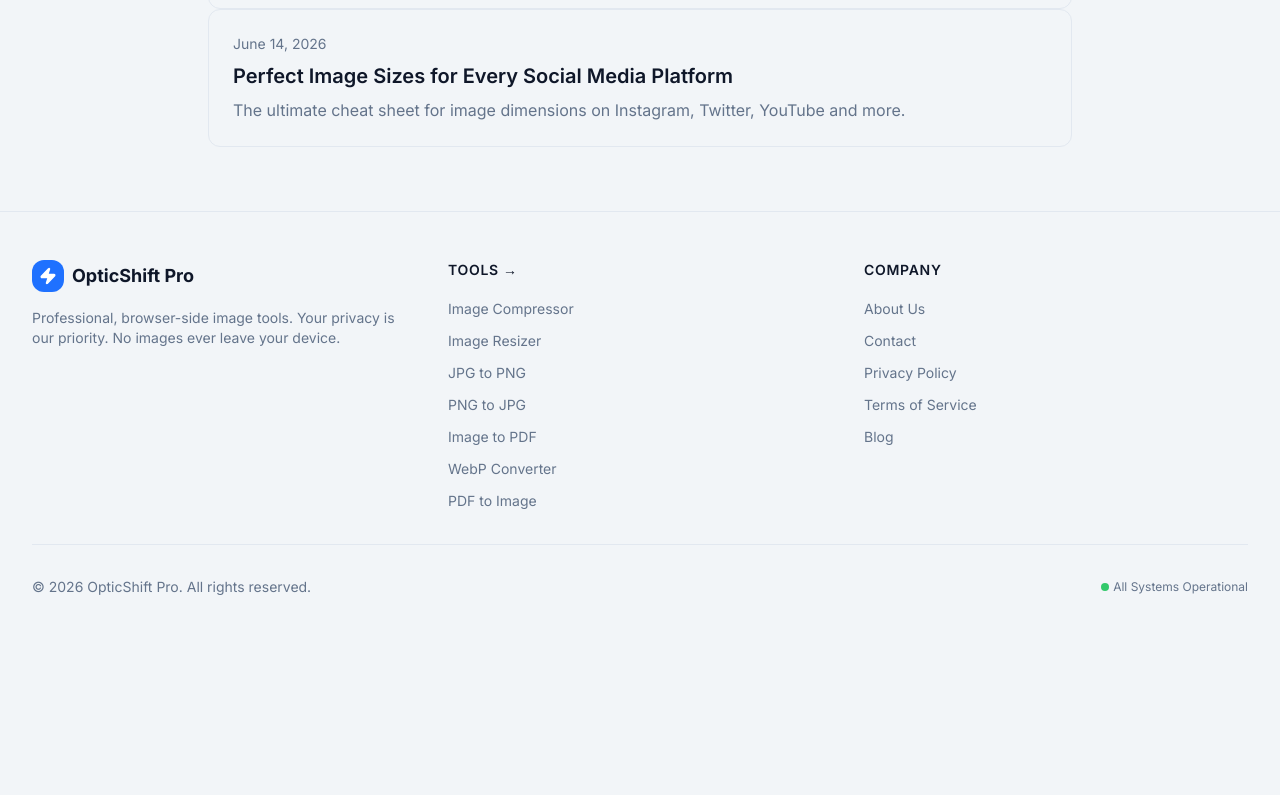
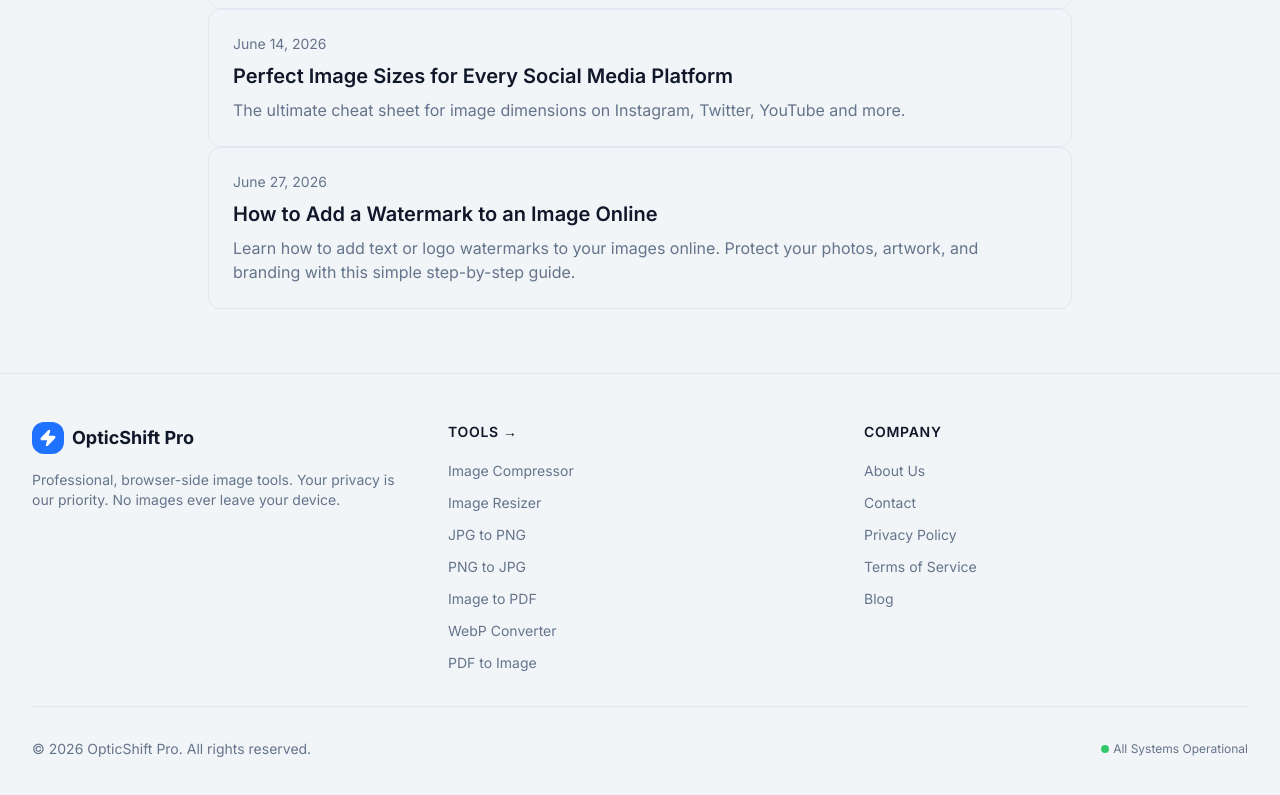
Before and after one commit to surajkumar122024-star/ok01, a Next.js app: page /blog in a window 1280 px wide. Shown: the part 1011-1806 px from the top of the page. Before the commit the page ends 1656 px from the top, so only its background shows below. Built offline with nearby package versions, Linux system fonts and the light colour scheme.

Commit message:
Add new blog post about adding watermarks to images

```diff
--- a/src/app/blog/page.tsx
+++ b/src/app/blog/page.tsx
@@ -43,6 +43,12 @@ const blogs = [
     description: 'The ultimate cheat sheet for image dimensions on Instagram, Twitter, YouTube and more.',
     date: 'June 14, 2026',
   },
+  {
+  slug: 'add-watermark-to-image-online',
+  title: 'How to Add a Watermark to an Image Online',
+  description: 'Learn how to add text or logo watermarks to your images online. Protect your photos, artwork, and branding with this simple step-by-step guide.',
+  date: 'June 27, 2026',
+},
 ];
 
 export default function BlogPage() {
```
